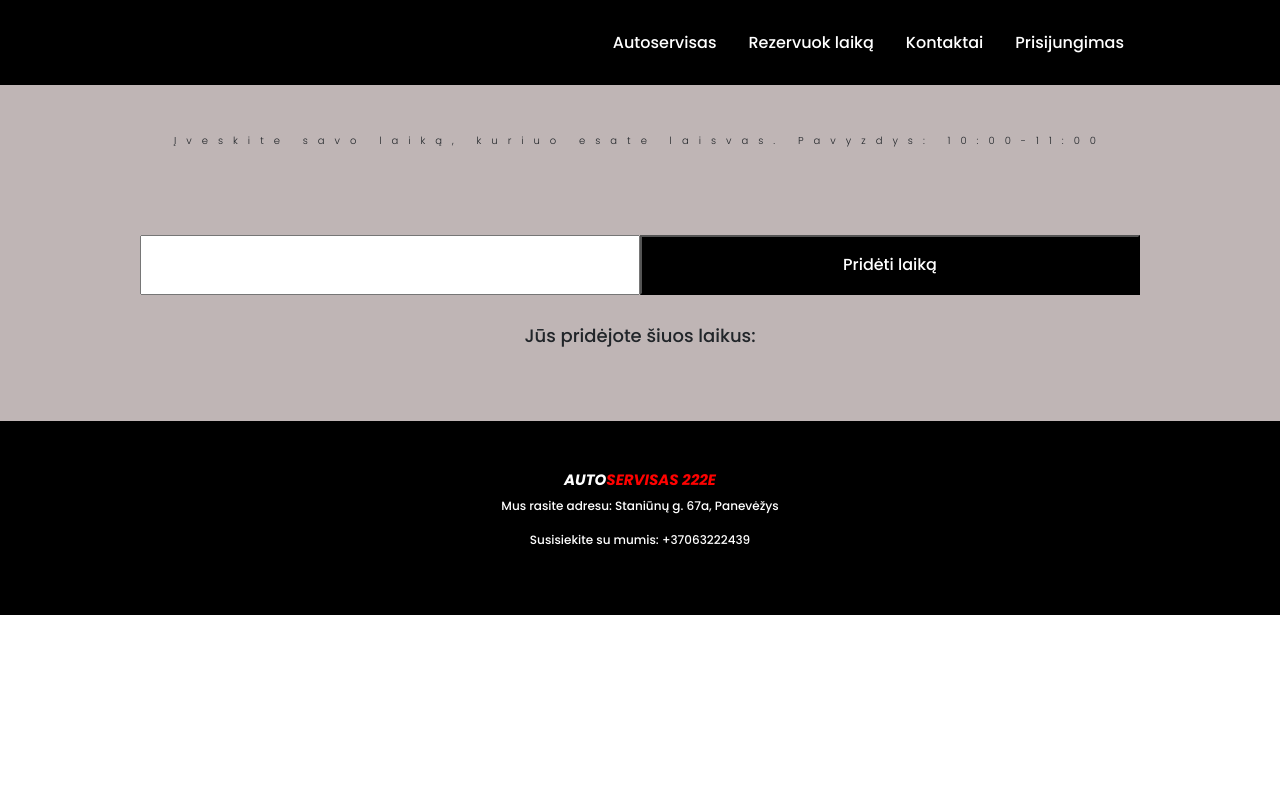
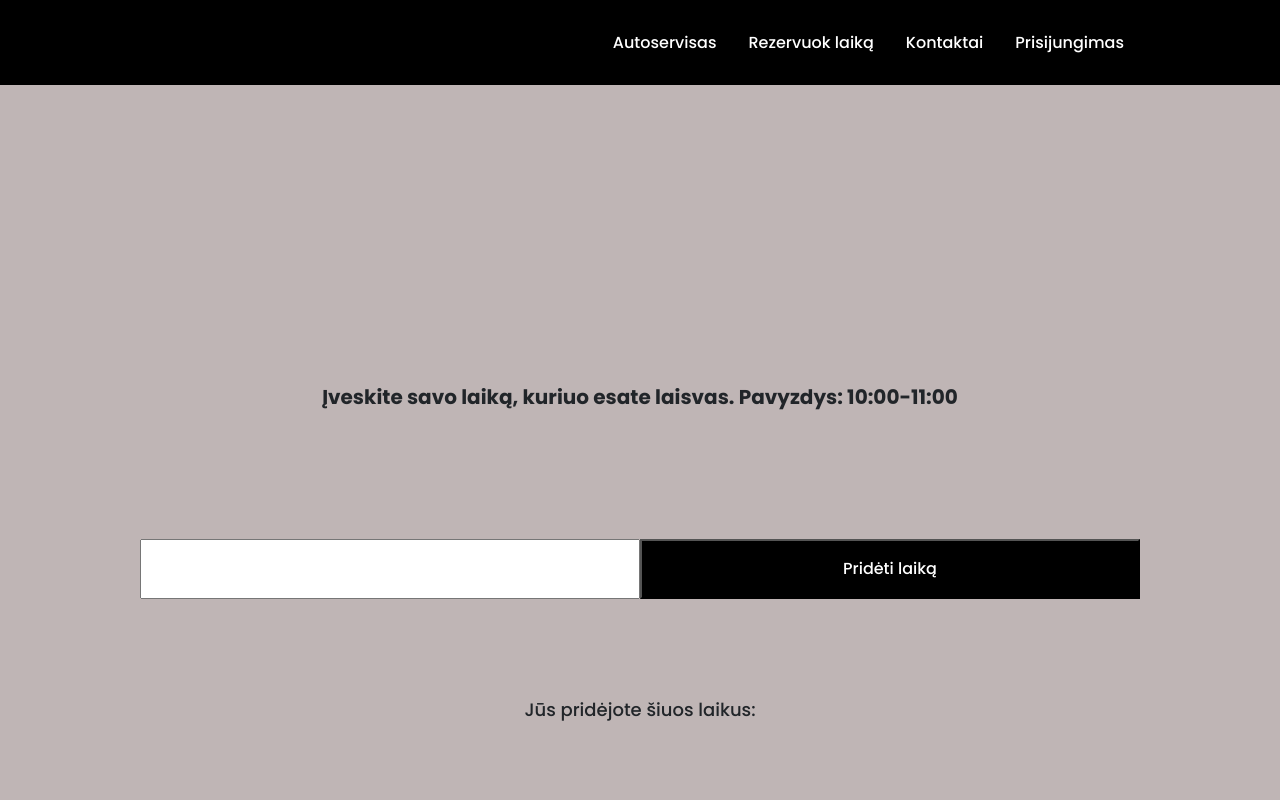
Before and after one commit to Sandruttee/autoservisas222e, a React (Create React App) app: page /AvailableTimeForm in a window 1280 px wide. Shown: the top 800 px of the page. Built offline with nearby package versions, Linux system fonts and the light colour scheme.

Commit message:
css available time form

```diff
--- a/src/pages/AvailableTimeForm.js
+++ b/src/pages/AvailableTimeForm.js
@@ -29,9 +29,9 @@ class AvailableTimeForm extends React.Component {
     return (
       <div>
         <div className="formContainer">
-          <h2>
+          <h1 className="special-margin">
             Įveskite savo laiką, kuriuo esate laisvas. Pavyzdys: 10:00-11:00
-          </h2>
+          </h1>
           <input
             type="text"
             value={newTime}
@@ -44,7 +44,7 @@ class AvailableTimeForm extends React.Component {
           </button>
 
           <div>
-            <h3>Jūs pridėjote šiuos laikus:</h3>
+            <h3 className="special-margin">Jūs pridėjote šiuos laikus:</h3>
             <ul>
               {times.map((time, index) => (
                 <li key={index}>{time}</li>
--- a/src/pages/styling.css
+++ b/src/pages/styling.css
@@ -121,6 +121,11 @@ p {
   width: 500px;
 }
 
+.special-margin {
+  margin-bottom: 100px;
+  margin-top: 100px;
+}
+
 /* */
 
 .bookContainer {
@@ -155,7 +160,8 @@ p {
 
 .formContainer {
   text-align: center;
-  padding-top: 50px;
+  padding-top: 100px;
+  padding-bottom: 100px;
 }
 
 /* Autoservisas page */
```
